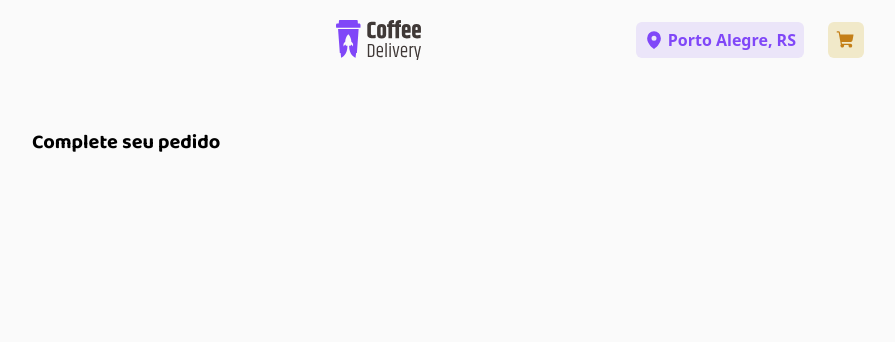
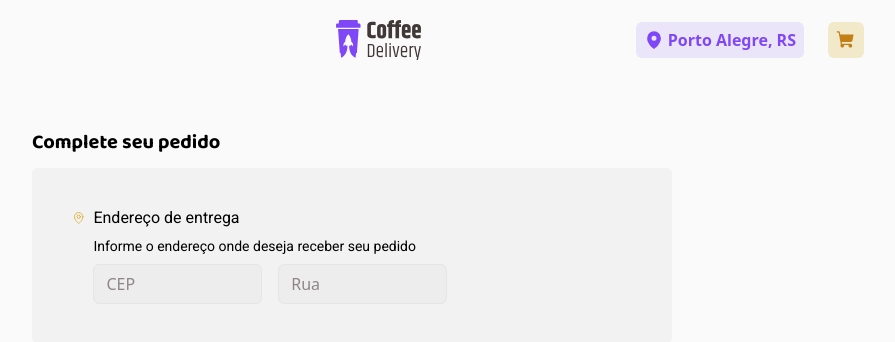
Before and after one commit to rdg-404/CoffeeDelivery, a React (Vite) app: page /completeOrder in a window 1280 px wide. Shown: the top 342 px of the page, without its empty margins (32-927 px from the left). Built offline with nearby package versions, Linux system fonts and the light colour scheme.

Commit message:
input problem col-span

```diff
--- /dev/null
+++ b/src/pages/CompleteOrderPage/CompleteOrderForm/CompleteOrderFormInput/index.tsx
@@ -0,0 +1,12 @@
+import { InputHTMLAttributes } from 'react'
+
+type InputProps = InputHTMLAttributes<HTMLInputElement>
+
+export function CompleteOrderFormInput({ ...props }: InputProps) {
+  return (
+    <input
+      {...props}
+      className="h-10 rounded-md border border-base-border bg-base-input focus:border-none outline-timer-button text-base-text text-base p-3 placeholder:text-base-label"
+    />
+  )
+}
--- a/src/pages/CompleteOrderPage/CompleteOrderForm/index.tsx
+++ b/src/pages/CompleteOrderPage/CompleteOrderForm/index.tsx
@@ -1,7 +1,34 @@
+import { MapPin } from 'phosphor-react'
+import { CompleteOrderFormInput } from './CompleteOrderFormInput'
+
 export function CompleteOrderForm() {
   return (
     <div className=" flex flex-col gap-3 w-640">
       <h2 className="text-xl font-baloo">Complete seu pedido</h2>
+
+      <div className="flex flex-col gap-8 w-full bg-base-card rounded-md p-10">
+        <div className="flex gap-2">
+          <MapPin size={20} className="text-timer-button" />
+          <div className="flex flex-col gap-2">
+            <p className="font-roboto text-base leading-5 font-medium">
+              Endereço de entrega
+            </p>
+            <p className="font-roboto text-sm leading-5">
+              Informe o endereço onde deseja receber seu pedido
+            </p>
+
+            {/* INPUT */}
+            <div className="w-full grid grid-cols-3 gap-4">
+              <CompleteOrderFormInput type="number" placeholder="CEP" />
+              <CompleteOrderFormInput
+                type="text"
+                placeholder="Rua"
+                className="col-span-3"
+              />
+            </div>
+          </div>
+        </div>
+      </div>
     </div>
   )
 }
--- a/tailwind.config.js
+++ b/tailwind.config.js
@@ -32,6 +32,8 @@ export default {
       'brand-yellow': '#F1E9C9',
       'base-label': '#8D8686',
       'base-card': '#F3F2F2',
+      'base-input': '#EDEDED',
+      'base-border': '#E6E5E5',
     },
   },
   plugins: [],
```
